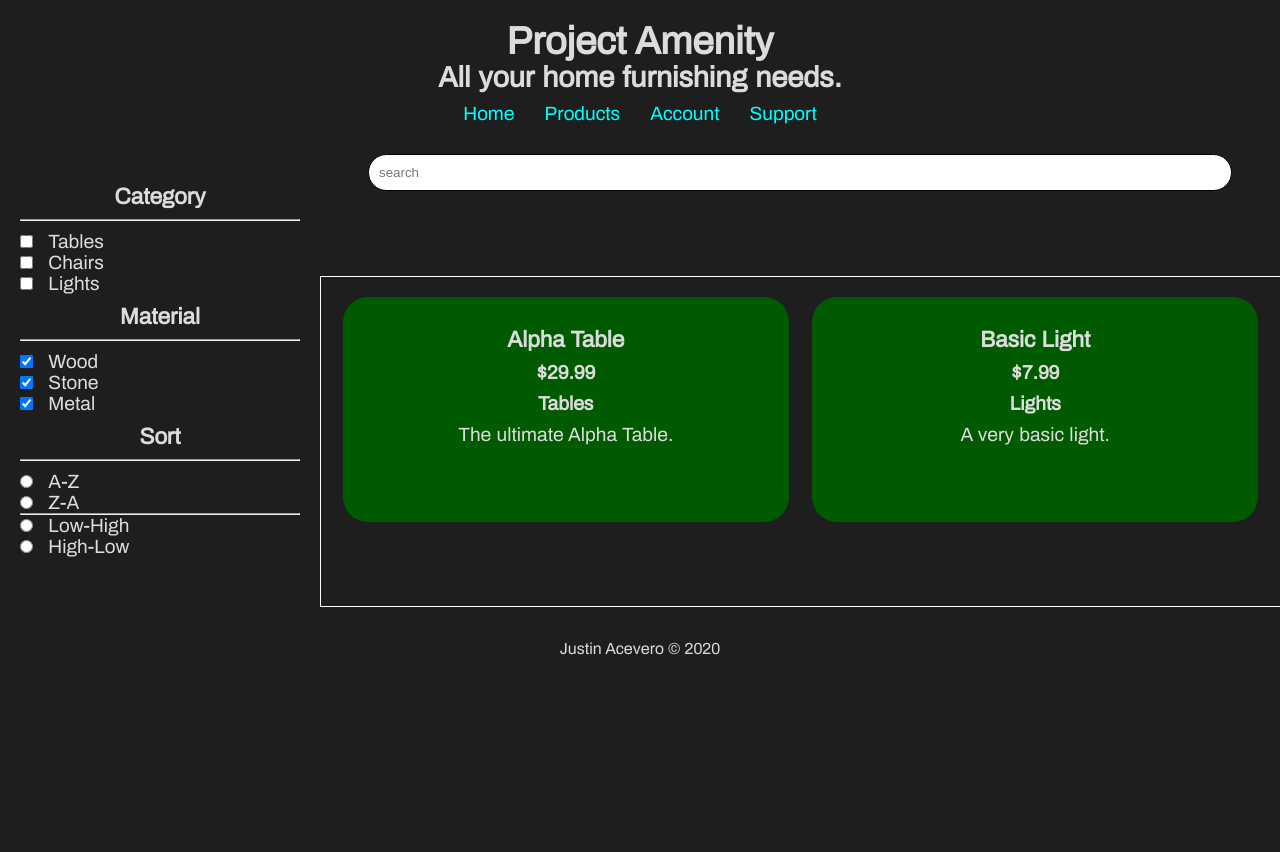
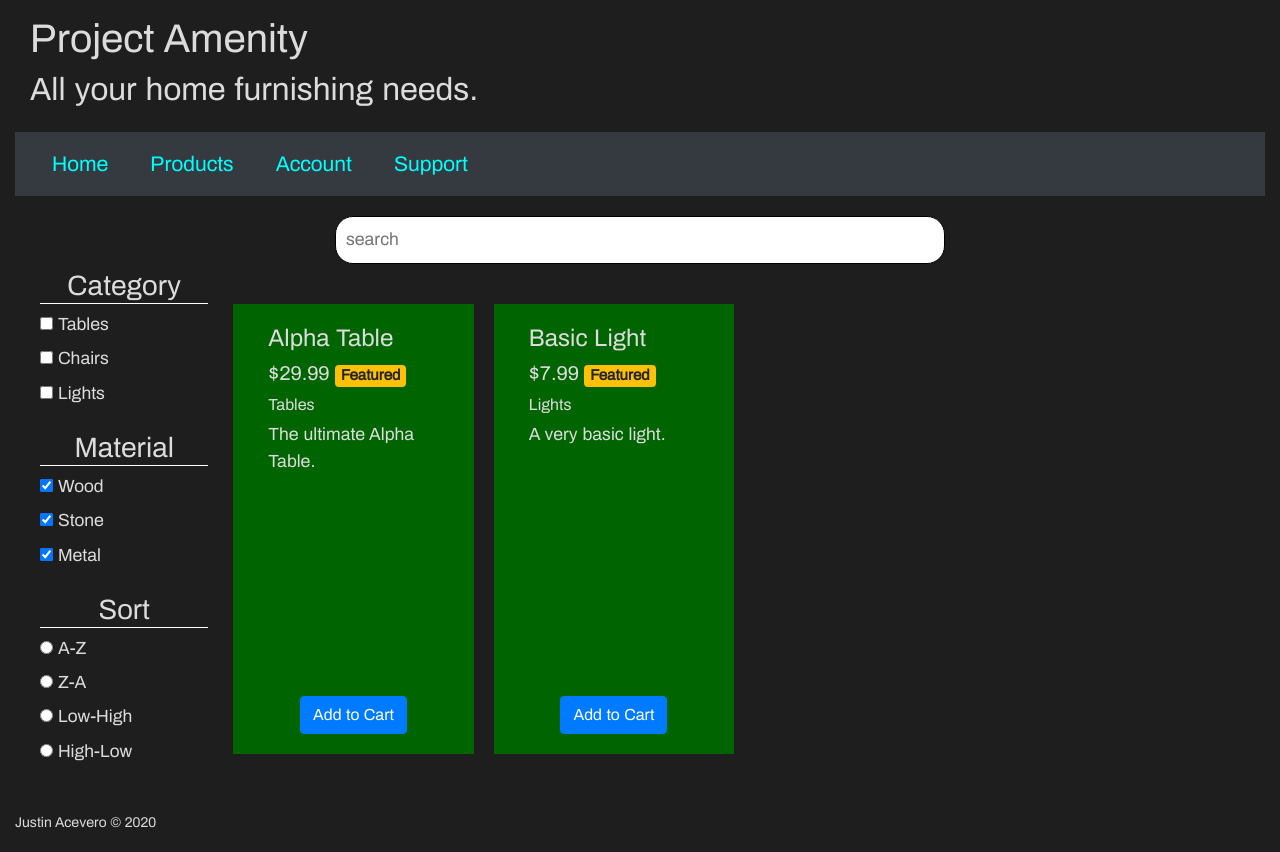
Before and after one commit to GlitchicaL/project-amenity, a Django app: page /products/ in a window 1280 px wide. Before the commit the page ends 655 px from the top, so only its background shows below. Run offline with Django 3.2, Linux system fonts and the light colour scheme; data comes from the database, SQL or seed files in the repository; some libraries are stand-ins or nearby versions.

Commit message:
Bootstrap Implementation/HTML & CSS Overhaul

```diff
--- a/amenity/templates/amenity/products.html
+++ b/amenity/templates/amenity/products.html
@@ -2,9 +2,16 @@
 
 {% block content %}
 
-<aside>
-    <h3>Category</h3>
-    <hr>
+<section class="row search">
+    <div class="col">
+        <button class="btn btn-primary filter-button"><i class="fas fa-filter"></i></button>
+        <input type="text" placeholder="search" class="search-bar">
+    </div>
+</section>
+
+<section class="row product_section">
+    <aside class="col col-sm-4 col-md-3 col-xl-2 side-filter">
+        <h3 class="title">Category</h3>
         <ul>
             <li>
                 <input type="checkbox" id="checkbox_tables" onclick="categorySelect(this.id)">
@@ -19,8 +26,8 @@
                 <label for="checkbox_lights">Lights</label>
             </li>
         </ul>
-    <h3>Material</h3>
-    <hr>
+
+        <h3 class="title">Material</h3>
         <ul>
             <li>
                 <input type="checkbox" id="checkbox_wood" checked>
@@ -35,8 +42,8 @@
                 <label for="checkbox_metal">Metal</label>
             </li>
         </ul>
-    <h3>Sort</h3>
-    <hr>
+
+        <h3 class="title">Sort</h3>
         <ul>
             <li>
                 <input type="radio" id='radio_az' name='letter_sort' onclick="toggleLetterOrder(this.id)">
@@ -45,7 +52,6 @@
             <li>
                 <input type="radio" id='radio_za' name='letter_sort' onclick="toggleLetterOrder(this.id)">
                 <label for="radio_za">Z-A</label></li>
-        <hr>
             <li>
                 <input type="radio" id='radio_low' name='price_sort'>
                 <label for="radio_low">Low-High</label>
@@ -57,29 +63,35 @@
         </ul>
     </aside>
 
-<section class="search">
-    <input type="text" placeholder="search" id="search_bar">
-</section>
-
-<section class="grid product_item_section">
+    <section class="col row row-cols-1 row-cols-sm-2 row-cols-lg-3 row-cols-xl-4 product_item_section">
 
         {% for product in product_list %}
 
-    <div class="product_item">
-        <h3 class='product_item_name'>{{ product.name }}</h3>
-        <h4 class="product_item_price">${{ product.price }}</h4>
-        <h4 class="product_item_category">{{ product.category|capfirst }}</h4>
+        <div class="col card">
+            <div class="card-body">
+                <h4 class='product_item_name'>{{ product.name }}</h4>
+                <h5 class="product_item_price">
+                    ${{ product.price }}
+
+                    {% if product.featured %}
+
+                    <span class="badge badge-warning">Featured</span>
+
+                    {% endif %}
+                </h5>
+                <h6 class="product_item_category">{{ product.category|capfirst }}</h6>
                 <p class="product_item_description">
                     {{ product.description }}
                 </p>
+            </div>
+            <div class="button_div">
+                <button type="button" class="btn btn-primary cart-button">Add to Cart</button>
+            </div>
         </div>
 
         {% endfor %}
 
     </section>
-
-<p>
-    {{ userCategory }}
-</p>
+</section>
 
 {% endblock content %}
--- a/amenity/views.py
+++ b/amenity/views.py
@@ -1,5 +1,5 @@
 from django.http import HttpResponse, HttpResponseRedirect, JsonResponse
-from django.shortcuts import render
+from django.shortcuts import render, redirect
 
 from .models import Product
 
@@ -20,8 +20,12 @@ def home(request):
 
 
 def products(request):
-    # Display featured products only on the products page
-    product_list = Product.objects.filter(featured=True)
+    userCategory = request.GET.get('category', '')
+
+    if (userCategory == ''):  # Display featured products only on the products page
+        product_list = Product.objects.filter(featured=True)
+    else:
+        product_list = Product.objects.filter(category=userCategory)
 
     context = {
         'title': 'Products',
--- a/static/css/home.css
+++ /dev/null
@@ -1,42 +0,0 @@
-/*
-    This stylesheet focuses on the main styles of the overall website.
-*/
-
-/*  -------------------------
-    FEATURED PRODUCT SECTION
-    ------------------------- */
-.featured_product_item_section .product_item {
-    width: 90%;
-}
-
-/*  ------------------------------------
-    FEATURED PRODUCT CATEGORIES SECTION
-    ------------------------------------ */
-.featured_categories_list {
-    justify-content: center;
-    display: flex;
-}
-
-.featured_categories_list li {
-    margin: 25px 15px;
-}
-
-.featured_categories_list li a {
-    border: 1px solid white;
-    border-radius: 20px;
-    padding: 20px;
-}
-
-/* ---------------
-    LAPTOP STYLES
-   --------------- */
-@media screen and (min-width: 620px) {
-
-}
-
-/* ----------------
-    DESKTOP STYLES
-   ---------------- */
-@media screen and (min-width: 1200px) {
-
-}
--- a/static/css/products.css
+++ b/static/css/products.css
@@ -1,24 +1,20 @@
-.search {
-    margin: 0;
+.side-filter .title {
+    text-align: center;
+    border-bottom: 1px solid white;
 }
 
-.product_item {
-    grid-column: auto / span 4;
-
-    background: rgb(0, 90, 0);
-
-    width: 90%;
-    height: 225px;
-    margin: 10px auto;
-    padding: 20px;
-
-    border-radius: 25px;
-
-    cursor: pointer;
+.product_section {
+    justify-content: center;
+    margin: 5px auto 20px;
 }
 
-.product_item:hover {
+.card {
     background: rgb(0, 100, 0);
+    border: 10px solid #1e1e1e; /* Better solution to add a gap between cards? */
+}
+
+.button_div {
+    margin: 0px auto 20px;
 }
 
 .product_item_category {
@@ -26,13 +22,26 @@
 }
 
 /* -----------------------------
-    SEARCH BAR AND INPUT STYLES
+    SEARCH BAR AND INPUT/FILTER STYLES
    ----------------------------- */
-#search_bar {
-    width: 90%;
+.search {
+    text-align: center;
+    margin: 20px 0 0;
+}
+
+.filter-button {
+    margin: 0 10px;
+}
+
+.search-bar {
+    width: 50%;
     border: 1px solid black;
-    border-radius: 20px;
+    border-radius: 18px;
     padding: 10px;
+}
+
+.side-filter {
+    display: none;
 }
 
 input[type="checkbox"], label {
@@ -40,37 +49,19 @@ input[type="checkbox"], label {
 }
 
 /* ---------------
-    LAPTOP STYLES
+    MEDIUM STYLES
    --------------- */
-@media screen and (min-width: 620px) {
-    .search {
-        grid-column: 3/9;
-
-        margin: 20px 0;
-    }
-
-    .product_item_section {
-        grid-column: 3/9;
-
-        border-top: 1px solid white;
-        border-left: 1px solid white;
-        border-bottom: 1px solid white;
-        margin: 0;
-        padding: 10px;
-    }
-
-    .product_item {
-        width: 95%;
-    }
-
+@media screen and (min-width: 768px) {
     .product_item_category {
         display: block;
     }
+
+    .filter-button {
+        display: none;
+    }
+
+    .side-filter {
+        display: block;
+        padding-left: 25px;
+    }
 }
-
-/* ----------------
-    DESKTOP STYLES
-   ---------------- */
-@media screen and (min-width: 1200px) {
-
-}
--- a/static/css/site.css
+++ b/static/css/site.css
@@ -21,105 +21,72 @@
 
 html {
     background: var(--primary-background-color);
+}
+
+.container-fluid {
+    background: var(--primary-background-color);
     color: var(--primary-text-color);
 
     font-family: 'Archivo-Regular';
-    font-size: 1.2em;
-    text-align: center;
+    font-size: 1.1em;
 }
 
 /* -------------
     TEXT/LIST STYLES
    ------------- */
-h3, h4, p {
-    margin: 10px;
+header h1, h2 {
+    display: block;
 }
 
 a {
-    text-decoration: none;
     color: cyan;
+    font-size: 1.2em;
 }
 
 a:hover {
     color: yellow;
 }
 
-.material-icons {
-    font-size: 28px;
-    margin: 0 10px;
+.i {
+    font-size: 1.5em;
 }
 
 ul {
     list-style: none;
 }
 
-/* ---------------------------------
-    GRID STYLES, AND OVERALL LAYOUT
-   --------------------------------- */
-.grid {
-    display: grid;
-    grid-template-columns: repeat(8, 1fr);
+/* ---------------------
+    OVERALL LAYOUT TAGS
+   --------------------- */
+header {
+    padding: 15px;
 }
 
-header {
-    grid-column: 1/9;
-
-    padding-top: 20px;
-}
-
-nav {
-    grid-column: 1/9;
-
-    margin: 10px;
-}
-
-main {
-    grid-column: 1/9;
-}
-
-main aside {
-    display: none;
-}
-
-main section, aside {
-    grid-column: 1/9;
-
-    margin: 20px 0;
-}
-
-.featured_product_item_section h3 {
-    grid-column: 1/9;
-}
-
-.product_item {
-    grid-column: 1/9;
-}
-
-footer {
-    grid-column: 1/9;
+main section {
+    margin: 25px 15px;
 }
 
 /* ------------------------------
     TOP/FOOTER NAVIGATION STYLES
    ------------------------------ */
-nav ul {
-    justify-content: center;
-}
-
-nav ul li {
-    margin: 0 15px;
-}
-
 .desktop-nav {
     display: none;
 }
 
+.mobile-nav {
+    display: flex;
+}
+
+nav ul li {
+    margin: 0px 5px;
+}
+
 /* ---------------
-    LAPTOP STYLES
+    MEDIUM STYLES
    --------------- */
-@media screen and (min-width: 620px) {
+@media screen and (min-width: 768px) {
     /* -----------------------------------
-    TOP/FOOTER NAVIGATION STYLES (LAPTOP)
+    TOP/FOOTER NAVIGATION STYLES (MEDIUM)
    --------------------------------------- */
     .mobile-nav {
         display: none;
@@ -128,35 +95,4 @@ nav ul li {
     .desktop-nav {
         display: flex;
     }
-
-    /* --------------------------------------
-    GRID STYLES, AND OVERALL LAYOUT (LAPTOP)
-   ------------------------------------------ */
-    main aside {
-        grid-column: 1/3;
-        grid-row: 1 / span 2;
-
-        display: block;
-
-        padding: 20px;
-    }
-
-    main aside ul {
-        margin: 10px 0;
-    }
-
-    main aside ul li {
-        text-align: left;
-    }
-
-    main aside li label {
-        margin: 0 10px;
-    }
 }
-
-/* ----------------
-    DESKTOP STYLES
-   ---------------- */
-@media screen and (min-width: 1200px) {
-    /* FIXME */
-}
--- a/static/js/filter.js
+++ b/static/js/filter.js
@@ -4,14 +4,23 @@
 
 // BEGIN: JQuery
 $(function () {
+
     // Search bar functionality
-    $('#search_bar').on("keyup", function () {
+    $('.search-bar').on("keyup", function () {
         var value = $(this).val().toLowerCase();
 
-        $(".product_item").filter(function () {
+        $(".card").filter(function () {
             $(this).toggle($(this).text().toLowerCase().indexOf(value) > -1)
         });
     });
+
+    // 'Add to Cart' CSS animation
+    $('.cart-button').hover(function () {
+        $(this).parents('.card').css('background', 'rgb(0, 120, 0)');
+    }, function () {
+        $(this).parents('.card').css('background', 'rgb(0, 100, 0)');
+    });
+
 });
 
 /////////////////////////////////////////////////////////////////////////////////////////////////////////////////////////////////
@@ -62,17 +71,27 @@ function addProducts(products) { // This function is responsible for displaying
     }
 
     for (var i = 0; i < products.length; i++) { // Create the required HTML elements to display the products
-        div = document.createElement('div');
-        div.setAttribute('class', 'product_item');
+        card = document.createElement('div');
+        card.setAttribute('class', 'col card');
 
-        title = document.createElement('h3');
+        card_body = document.createElement('div');
+        card_body.setAttribute('class', 'card-body');
+
+        title = document.createElement('h4');
         title.setAttribute('class', 'product_item_name');
         title.innerHTML = products[i]['name'];
 
-        price = document.createElement('h4');
-        price.innerHTML = '\$' + products[i]['price'];
+        price = document.createElement('h5');
+        price.innerHTML = '\$' + products[i]['price'] + ' ';
 
-        category = document.createElement('h4');
+        if (products[i]['featured'] == true) {
+            featured = document.createElement('span');
+            featured.setAttribute('class', 'badge badge-warning');
+            featured.innerHTML = 'Featured';
+            price.appendChild(featured);
+        }
+
+        category = document.createElement('h6');
         category.setAttribute('class', 'product_item_category');
         categoryText = products[i]['category'];
         categorySubText = categoryText.charAt(0).toUpperCase();
@@ -82,23 +101,34 @@ function addProducts(products) { // This function is responsible for displaying
         description = document.createElement('p');
         description.innerHTML = products[i]['description'];
 
-        product_item_section.appendChild(div);
-        div.appendChild(title);
-        div.appendChild(price);
-        div.appendChild(category);
-        div.appendChild(description);
+        button_div = document.createElement('div');
+        button_div.setAttribute('class', 'button_div');
+
+        button = document.createElement('button');
+        button.setAttribute('class', 'btn btn-primary cart-button');
+        button.innerHTML = 'Add to Cart';
+
+        button_div.appendChild(button);
+
+        card_body.appendChild(title);
+        card_body.appendChild(price);
+        card_body.appendChild(category);
+        card_body.appendChild(description);
+        card.appendChild(card_body);
+        card.appendChild(button_div);
+        product_item_section.appendChild(card);
     }
 }
 
 /////////////////////////////////////////////////////////////////////////////////////////////////////////////////////////////////
 
 function removeProducts(category) {
-    products = document.getElementsByClassName('product_item');
+    cards = document.getElementsByClassName('card');
     categories = document.getElementsByClassName('product_item_category');
 
-    for (var i = products.length - 1; i >= 0; --i) {
+    for (var i = cards.length - 1; i >= 0; --i) {
         if (categories[i].innerHTML.toLowerCase() == category) {
-            products[i].remove();
+            cards[i].remove();
         }
     }
 }
--- a/templates/base.html
+++ b/templates/base.html
@@ -7,14 +7,15 @@
     <title>Project Amenity | {{ title }}</title>
 
     <!-- 3rd Party Stylesheets -->
-    <link rel="stylesheet" href="https://fonts.googleapis.com/icon?family=Material+Icons">
+    <link rel="stylesheet" href="https://stackpath.bootstrapcdn.com/bootstrap/4.4.1/css/bootstrap.min.css"
+        integrity="sha384-Vkoo8x4CGsO3+Hhxv8T/Q5PaXtkKtu6ug5TOeNV6gBiFeWPGFN9MuhOf23Q9Ifjh" crossorigin="anonymous">
 
     <!-- 3rd Party Javascripts -->
     <script src="https://ajax.googleapis.com/ajax/libs/jquery/3.4.1/jquery.min.js"></script>
+    <script src="https://kit.fontawesome.com/6e50bb18f1.js" crossorigin="anonymous"></script>
 
     <!-- Stylesheets -->
     <link rel="stylesheet" type="text/css" href="{% static 'css/site.css' %}">
-    <link rel="stylesheet" type="text/css" href="{% static 'css/home.css' %}">
     <link rel="stylesheet" type="text/css" href="{% static 'css/products.css' %}">
 
     <!-- Scripts -->
@@ -22,42 +23,79 @@
 </head>
 
 <body>
-    <div class="grid container">
+    <div class="container-fluid">
+
         <header>
             <h1>Project Amenity</h1>
             <h2>All your home furnishing needs.</h2>
         </header>
-        <nav>
-            <ul class="desktop-nav">
-                <li><a href="{% url 'home' %}">Home</a></li>
-                <li><a href="{% url 'products' %}">Products</a></li>
-                <li><a href="">Account</a></li>
-                <li><a href="">Support</a></li>
+
+        <nav class="navbar bg-dark">
+
+            <ul class="nav desktop-nav">
+                <li class="nav-item">
+                    <a class="nav-link" href="{% url 'home' %}">Home</a>
+                </li>
+                <li class="nav-item">
+                    <a class="nav-link" href="{% url 'products' %}">Products</a>
+                </li>
+                <li class="nav-item">
+                    <a class="nav-link" href="">Account</a>
+                </li>
+                <li class="nav-item">
+                    <a class="nav-link" href="">Support</a>
+                </li>
             </ul>
-            <ul class="mobile-nav">
-                <i class="material-icons">menu</i>
-                <a href="{% url 'home' %}"><i class="material-icons">home</i></a>
-                <a href="{% url 'products' %}"><i class="material-icons">store</i></a>
-                <i class="material-icons">account_box</i>
-                <i class="material-icons">help</i>
-                <i class="material-icons">shopping_cart</i>
+
+            <ul class="nav justify-content-center mobile-nav">
+                <li class="nav-item">
+                    <a class="nav-link" href="{% url 'home' %}">
+                        <i class="fas fa-home"></i>
+                    </a>
+                </li>
+                <li class="nav-item">
+                    <a class="nav-link" href="{% url 'products' %}">
+                        <i class="fas fa-store"></i>
+                    </a>
+                </li>
+                <li class="nav-item">
+                    <a class="nav-link" href="">
+                        <i class="fas fa-user"></i>
+                    </a>
+                </li>
+                <li class="nav-item">
+                    <a class="nav-link" href="">
+                        <i class="fas fa-question"></i>
+                    </a>
+                </li>
+                <li class="nav-item">
+                    <a class="nav-link" href="">
+                        <i class="fas fa-shopping-cart"></i>
+                    </a>
+                </li>
             </ul>
+
         </nav>
-        <main class="grid">
+
+        <main>
             <!-- Dynamic Content, (Changes from page to page)-->
             {% block content %}
 
             {% endblock %}
         </main>
+
         <footer>
+
             <section>
                 <!-- Small Footer Links -->
             </section>
+
             <section>
                 <p>
                     <small>Justin Acevero &copy; 2020</small>
                 </p>
             </section>
+
         </footer>
     </div>
 </body>
```
Also changed, not shown: amenity/templates/amenity/home.html (+23 -9 lines). Lines whose indentation alone changed are shown as unchanged.
